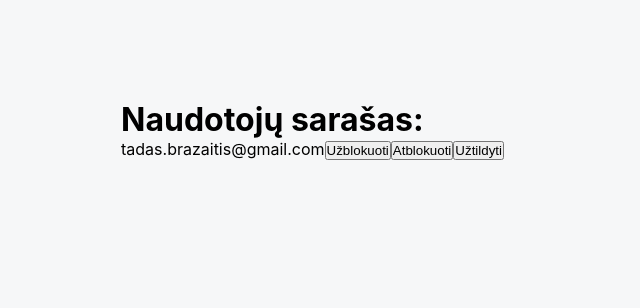
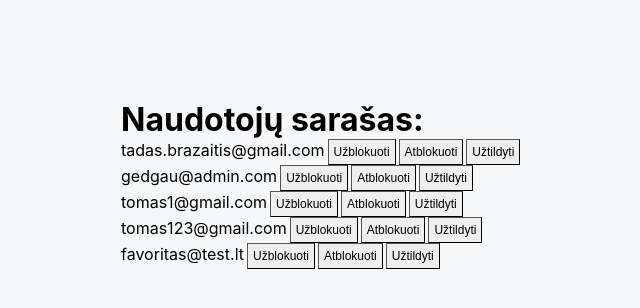
Before and after one commit to TomasSinkevicius/ISP, a React (Create React App) app: page /admin/ban in a window 1280 px wide. Shown: the top 308 px of the page, without its empty margins (79-719 px from the left). Built offline with nearby package versions, Linux system fonts and the light colour scheme; no server answers.

Commit message:
ban update, ccs changes, admin visible for admin

```diff
--- a/src/Components/Header/header.js
+++ b/src/Components/Header/header.js
@@ -7,6 +7,15 @@ import UserProfileWidget from '../../assets/images/placeholder-profile.jpg';
 const Header = () => {
 	const { user, userLoading } = useFirebase();
 
+	const isAdmin = () => {
+		if( user.type == 'admin') {
+			return(
+			<a className='header__top-nav-item' href='/admin'>
+				Admin
+			</a>
+			)
+		}
+	}
 	const UserHeader = () => (
 		<div className='header__top-nav'>
 			<a className='header__top-nav-item' href={`/naryste/${user.uid}`}>
@@ -24,9 +33,7 @@ const Header = () => {
 			<a className='header__top-nav-item' href='/forum'>
 				Forumas
 			</a>
-			<a className='header__top-nav-item' href='/admin'>
-				Admin
-			</a>
+			{isAdmin()}
 			<figure className='header__top-nav-item user-profile-widget'>
 				<a href={`/account/${user.uid}`}>
 					<img src={UserProfileWidget} alt='user profile' />
--- a/src/Context/firebase/FirebaseProvider.js
+++ b/src/Context/firebase/FirebaseProvider.js
@@ -111,6 +111,23 @@ const FirebaseProvider = ({ children }) => {
 			await database.collection('movies').doc(`${id}`).set(movieObj);
 		} else return;
 	};
+
+	function listAllUsers() {
+		// List batch of users, 1000 at a time.
+		database.auth().listUsers(1000)
+			.then(function (listUsersResult) {
+				listUsersResult.users.forEach(function (userRecord) {
+					console.log('user', userRecord.toJSON());
+				});
+				if (listUsersResult.pageToken) {
+					// List next batch of users.
+					listAllUsers(listUsersResult.pageToken);
+				}
+			})
+			.catch(function (error) {
+				console.log('Error listing users:', error);
+			});
+	}
 
 	const getAllMovies = async () => {
 		let data = [];
@@ -374,6 +391,7 @@ const FirebaseProvider = ({ children }) => {
 				replyComment,
 				getAllCommentReplies,
 				giveUserPoints,
+				listAllUsers,
 			}}
 		>
 			{children}
--- a/src/Pages/Admin/Components/AddMovie.js
+++ b/src/Pages/Admin/Components/AddMovie.js
@@ -8,6 +8,34 @@ const Wrapper = styled.div`
     margin-top: 100px;
     margin-left: 200px;
     margin-right: 200px;
+    border-radius: 5px;
+    background-color: #f2f2f2;
+    padding: 20px;
+    input[type=text], select {
+        width: 100%;
+        padding: 12px 20px;
+        margin: 8px 0;
+        display: inline-block;
+        border: 1px solid #ccc;
+        border-radius: 4px;
+        box-sizing: border-box;
+    }
+    .btn{
+        width: 100%;
+        background-color: #4CAF50;
+        color: white;
+        padding: 14px 20px;
+        margin: 8px 0;
+        border: none;
+        border-radius: 4px;
+        cursor: pointer;
+    }
+    .btn:hover {
+        background-color: #45a049;
+        opacity: 1.2;
+}
+
+}
     `
 const AddMovie = () => {
     const history = useHistory();
@@ -15,8 +43,9 @@ const AddMovie = () => {
         <Wrapper>
             <h1 style={{textAlign: 'center'}}>Filmo pridėjimas</h1>
             <form class="forma">
-                <input type="uid" placeholder="doc id"/>
-                <label for="adult">Filmo suagusiems: </label>
+                <input type="text" placeholder="doc id"/>
+                <br/>
+                <label for="adult">Filmas suagusiems: </label>
                 <select id="adult" name="adult">
                     <option value="true">Taip</option>
                     <option value="false">Ne</option>
@@ -41,7 +70,7 @@ const AddMovie = () => {
                 <br/>
                 <input type="text" placeholder="Pilnas pavadinimas"/>
                 <br/>
-                <input style={{width: '400px', height: '100px', marginTop: '10px'}}type="text" placeholder="Filmo aprašymas"/>
+                <input type="text" placeholder="Filmo aprašymas"/>
                 <br/>
                 <input type="text" placeholder="Populiarumas"/>
                 <br/>
@@ -65,7 +94,7 @@ const AddMovie = () => {
                 <br/>
                 <input type="text" placeholder="Balsavimu skaicius"/>
                 <br/>
-                <input type="submit" value="Pridėti filmą" onClick={() => {history.push('/admin')}}/>
+                <input class="btn" type="submit" value="Pridėti filmą" onClick={() => {history.push('/admin'); alert("Filmas pridėtas")}}/>
             </form>
         </Wrapper>
     )
--- a/src/Pages/Admin/Components/Ban.js
+++ b/src/Pages/Admin/Components/Ban.js
@@ -1,5 +1,8 @@
 import React from "react";
 import styled from "styled-components"
+
+import {useFirebase} from '../../../Context/firebase/FirebaseContext';
+import {useHistory} from 'react-router-dom';
 
 const Wrapper = styled.div`
     font-size: 12;
@@ -8,21 +11,56 @@ const Wrapper = styled.div`
     margin-right: 200px;
     display: flex;
     flex-direction: column;
-    .naudotojas{
-
+    .btn {
+        color: black;
+        padding: 5px 5px;
+        text-align: center;
+        text-decoration: none;
+        display: inline-block;
+        font-size: 12px;
+        margin-left: 3px;
+        border-width: thin;
     }
-
+    .naudotojas {
+        margin-bot: 15px;
+    }
 `
 
 const Ban = () => {
+    const history = useHistory();
+    const {listAllUsers} = useFirebase();
     return (
         <Wrapper>
-            <h1>Naudotojų sarašas: </h1>
+            <h1>Naudotojų sarašas:</h1>
             <div class="naudotojas">
                 tadas.brazaitis@gmail.com
-                <button> Užblokuoti </button>
-                <button> Atblokuoti </button>
-                <button> Užtildyti </button>
+                <button class="btn" onClick={() => {history.push('/admin'); alert("Vartotojas užblokuotas")}}>Užblokuoti</button>
+                <button class="btn" onClick={() => {history.push('/admin'); alert("Vartotojas atblokuotas")}}>Atblokuoti</button>
+                <button class="btn" onClick={() => {history.push('/admin'); alert("Vartotojas užtildytas")}}>Užtildyti</button>
+            </div>
+            <div class="naudotojas">
+                gedgau@admin.com
+                <button class="btn" onClick={() => {history.push('/admin'); alert("Vartotojas užblokuotas")}}>Užblokuoti</button>
+                <button class="btn" onClick={() => {history.push('/admin'); alert("Vartotojas atblokuotas")}}>Atblokuoti</button>
+                <button class="btn" onClick={() => {history.push('/admin'); alert("Vartotojas užtildytas")}}>Užtildyti</button>
+            </div>
+            <div class="naudotojas">
+                tomas1@gmail.com
+                <button class="btn" onClick={() => {history.push('/admin'); alert("Vartotojas užblokuotas")}}>Užblokuoti</button>
+                <button class="btn" onClick={() => {history.push('/admin'); alert("Vartotojas atblokuotas")}}>Atblokuoti</button>
+                <button class="btn" onClick={() => {history.push('/admin'); alert("Vartotojas užtildytas")}}>Užtildyti</button>
+            </div>
+            <div class="naudotojas">
+                tomas123@gmail.com
+                <button class="btn" onClick={() => {history.push('/admin'); alert("Vartotojas užblokuotas")}}>Užblokuoti</button>
+                <button class="btn" onClick={() => {history.push('/admin'); alert("Vartotojas atblokuotas")}}>Atblokuoti</button>
+                <button class="btn" onClick={() => {history.push('/admin'); alert("Vartotojas užtildytas")}}>Užtildyti</button>
+            </div>
+            <div class="naudotojas">
+                favoritas@test.lt
+                <button class="btn" onClick={() => {history.push('/admin'); alert("Vartotojas užblokuotas")}}>Užblokuoti</button>
+                <button class="btn" onClick={() => {history.push('/admin'); alert("Vartotojas atblokuotas")}}>Atblokuoti</button>
+                <button class="btn" onClick={() => {history.push('/admin'); alert("Vartotojas užtildytas")}}>Užtildyti</button>
             </div>
         </Wrapper>
     )
--- a/src/Pages/Admin/Components/Edit.js
+++ b/src/Pages/Admin/Components/Edit.js
@@ -3,14 +3,17 @@ import styled from "styled-components"
 
 const Wrapper = styled.div`
     font-size: 12;
+    margin-top: 100px;
+    margin-left: 200px;
+    margin-right: 200px;
 
 `
 
-const Edit = () => {
+const Edit = (props) => {
     return (
         <Wrapper>
             <form>
-                <p>Filmų redagavimas</p>
+                <h1 style={{textAlign: 'center'}}>Filmo pridėjimas</h1>
             </form>
         </Wrapper>
     )
```
